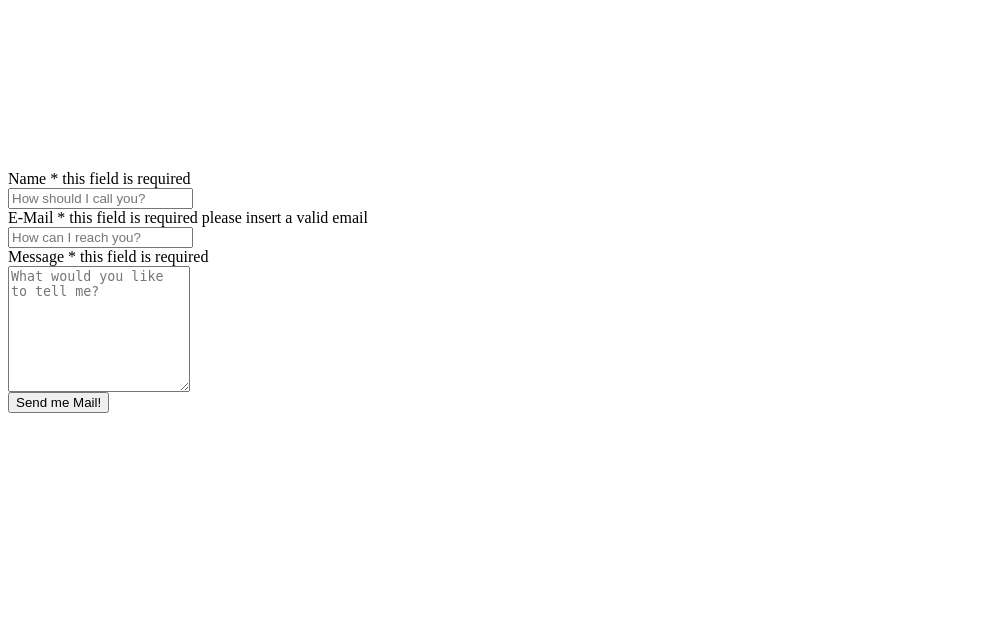
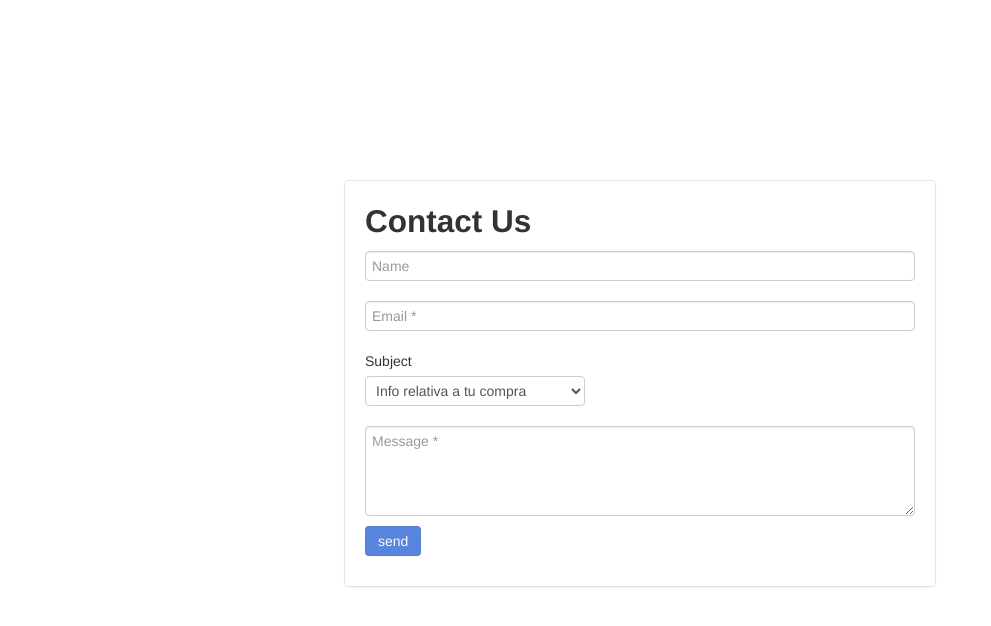
Before and after one commit to Germanrodgue/2DAW, a PHP site: the page made by html5up-arcana/module/contact/view/contact.php in a window 1280 px wide. Shown: the top 626 px of the page, without its empty margins (0-991 px from the left). Run offline with PHP 8.4, Linux system fonts and the light colour scheme; the template is opened without the code that fills it, so the values that code supplies are empty; some libraries are stand-ins or nearby versions.

Commit message:
contact dinamico

```diff
--- a/html5up-arcana/module/contact/resources/functions.xml
+++ b/html5up-arcana/module/contact/resources/functions.xml
@@ -8,4 +8,8 @@
         <name>send_contact</name>
         <uri>send_contact</uri>
     </function>
+    <function>
+        <name>enviar_email</name>
+        <uri>enviar_email</uri>
+    </function>
 </functions>
--- a/html5up-arcana/module/contact/view/contact.php
+++ b/html5up-arcana/module/contact/view/contact.php
@@ -1,34 +1,51 @@
 <br><br><br><br><br><br><br><br><br>
 
-
+<script src="<?php echo CONTACT_LIB_PATH; ?>bootstrap-button.js"></script>
+<script src="<?php echo CONTACT_LIB_PATH; ?>jquery.validate.min.js"></script>
+<script src="<?php echo CONTACT_LIB_PATH; ?>jquery.validate.extended.js"></script>
 <script type="text/javascript" src="<?php echo CONTACT_JS_PATH ?>contact.js"></script>
+<link href="<?php echo CONTACT_CSS_PATH; ?>bootstrap.min.css" rel="stylesheet">
+<link href="<?php echo CONTACT_CSS_PATH; ?>custom.css" rel="stylesheet">
+<script src="https://cdnjs.cloudflare.com/ajax/libs/twitter-bootstrap/4.0.0-alpha/js/bootstrap.min.js"></script>
 
 
+<div class="container" id="content">
+<form id="contact_form" name="contact_form" class="form-contact">
+    <h2 class="form-contact-heading">Contact Us</h2>
 
+    <div class="control-group">
+        <input type="text" id="inputName" name="inputName" placeholder="Name" class="input-block-level" dir="auto" maxlength="100">
+    </div>
+    <div class="control-group">
+        <input type="text" id="inputEmail" name="inputEmail" placeholder="Email *" class="input-block-level" maxlength="100">
+    </div>
+    <div class="control-group">
+        <label for="sel1">Subject</label>
+        <select class="form-control" id="inputSubject" name="inputSubject" title="Choose subject">
+            <option value="compra">Info relativa a tu compra</option>
+            <option value="evento">Celebra un evento con nosotros</option>
+            <option value="programacion">Contacta con nuestro dpto de programacion</option>
+            <option value="Trabaja">Trabaja con nosotros</option>
+            <option value="proyectos">Deseas proponernos proyectos</option>
+            <option value="sugerencias">Haznos sugerencias</option>
+            <option value="reclamaciones">Atendemos tus reclamaciones</option>
+            <option value="club">Club rural_shop</option>
+            <option value="sociales">Proyectos sociales</option>
+            <option value="festivos">Apertura de festivos</option>
+            <option value="novedades">Te avisamos de nuestras novedades</option>
+            <option value="diferente">Algo diferente</option>
+        </select>
+    </div>
+    <div class="control-group">
+          <textarea class="input-block-level" rows="4" name="inputMessage" placeholder="Message *" style="max-width: 100%;" dir="auto"></textarea>
+    </div>
 
-<div class="container">
-<form id="contact">
+    <input type="hidden" name="token" value="contact_form" />
 
-<label for="name" id="name_label">Name *</label>
-<label class="error" for="name" id="name_error">this field is required</label>
-<br /> <input type="text" name="name" id="name" value="" class="text-input" placeholder="How should I call you?" />
+    <input class="btn btn-primary" type="submit" name="submit" id="submitBtn" disabled="disabled" value="send" />
 
+    <img src="<?php echo CONTACT_IMG_PATH; ?>ajax-loader.gif" alt="ajax loader icon" class="ajaxLoader" /><br/><br/>
 
-<br />
-<label for="email" id="email_label">E-Mail *</label>
-<label class="error" for="email" id="email_error">this field is required</label>
-<label class="error" for="email" id="email_invalid_error">please insert a valid email</label>
-<br /> <input type="email" name="email" id="email" value="" class="text-input" placeholder="How can I reach you?" />
-
-
-<br />
-<label for="message">Message *</label>
-<label class="error" for="message" id="message_error">this field is required</label>
-<br /> <textarea name="message" id="message" rows="8" class="text-input" placeholder="What would you like to tell me?"></textarea>
-
-
-<br />
-<input name="submit" id="submit" value="Send me Mail!" type="submit" class="subbutton">
-
+    <div id="resultMessage" style="display: none;"></div>
 </form>
 </div> <!-- /container -->
--- a/html5up-arcana/module/contact/view/js/contact.js
+++ b/html5up-arcana/module/contact/view/js/contact.js
@@ -1,53 +1,117 @@
-$(function() {
-    $('.error').hide();
-    $(".subbutton").click(function() {
+function amigable(url) {
+  var link="";
+  url = url.replace("?", "");
+  url = url.split("&");
 
-      // validate and process form here
+  for (var i=0;i<url.length;i++) {
+      var aux = url[i].split("=");
+      link +=  "/"+aux[1];
+  }
+  return "http://127.0.0.1/html5up-arcana" + link;
+}
 
-      $('.error').hide();
-      var name = $("#name").val();
-        if (name == "") {
-        $("#name_error").show();
-        $("#name").focus();
-        return false;
-      }
-        var email = $("#email").val();
-        if (email == "") {
-        $("#email_error").show();
-        $("#email").focus();
-        return false;
-      }
-      var email = $("#email").val();
-        if ( !isValidEmailAddress( email ) ) {
-        $("#email_invalid_error").show();
-        $("#email").focus();
-        return false;
-      }
-        var message = $("#message").val();
-        if (message == "") {
-        $("#message_error").show();
-        $("#message").focus();
-        return false;
-      }
+function paint(dataString) {
+  $("#resultMessage").html(dataString).fadeIn("slow");
 
- var dataString = {
-            "name": name,
-            "email": email,
-            "mess": message
-        };
+  setTimeout(function() {
+      $("#resultMessage").fadeOut("slow")
+  }, 5000);
+
+  //reset the form
+  $('#contact_form')[0].reset();
+
+  // hide ajax loader icon
+  $('.ajaxLoader').fadeOut("fast");
+
+  // Enable button after processing
+  $('#submitBtn').attr('disabled', false);
+
+  /*if (dataString == "<div class='alert alert-success'>Your message has been sent </div>"){
+      alert(dataString);
+  }else{
+      alert(dataString);
+  }*/
+}
+$(document).ready(function () {
+  $(function(){
+    $('#submitBtn').attr('disabled', false);
+});
+
+$("#contact_form").validate({
+  rules:{
+    inputName:{
+                  required: true
+    },
+    inputEmail:{
+                  required: true,
+                  email: true
+    },
+              inputMessage:{
+                  required: true
+              }
+  },
+  highlight: function(element) {
+      $(element).closest('.control-group').removeClass('success').addClass('error');},
+  success: function(element) {
+      $(element).closest('.control-group').removeClass('error').addClass('success');
+      $(element).closest('.control-group').find('label').remove();
+  },
+  errorClass: "help-inline"
+});
+  $("#contact_form").submit(function(){
+
+    if ($("#contact_form").valid()){
+
+        // Disable button while processing
+        $('#submitBtn').attr('disabled', true);
+
+        // show ajax loader icon
+        $('.ajaxLoader').fadeIn("fast");
 
 
-  $.post("../../contact/send_contact/",{'data':email},
-  function() {
+        var dataString = $("#contact_form").serialize();
+        $.ajax({
+          type: "POST",
+          url: amigable("?module=contact&function=send_contact"),
+          data: dataString,
+          success: function (dataString) {
 
-    });
+            /*  var content = document.getElementById("content");
+              content.innerHTML = dataString;*/
+              paint(dataString);
+          }
+      })
+      .fail(function () {
+          paint("<div class='alert alert-error'>Error en el servidor. Intentelo más tarde...</div>");
+      });
 
-
-});
+    }
+    return false;
 });
 
 
 
+
+
+});
+
+
+
+function send_data(name, email, message){
+
+  var dataString = {
+    "name": name,
+    "email": email,
+    "mess": message
+  };
+
+
+$.post("../../contact/send_contact/",{'data':dataString},
+function(response) {
+alert(response);
+});
+
+}
 // Validate the email address
 function isValidEmailAddress(emailAddress) {
     var pattern = new RegExp(/^((([a-z]|\d|[!#\$%&'\*\+\-\/=\?\^_`{\|}~]|[\u00A0-\uD7FF\uF900-\uFDCF\uFDF0-\uFFEF])+(\.([a-z]|\d|[!#\$%&'\*\+\-\/=\?\^_`{\|}~]|[\u00A0-\uD7FF\uF900-\uFDCF\uFDF0-\uFFEF])+)*)|((\x22)((((\x20|\x09)*(\x0d\x0a))?(\x20|\x09)+)?(([\x01-\x08\x0b\x0c\x0e-\x1f\x7f]|\x21|[\x23-\x5b]|[\x5d-\x7e]|[\u00A0-\uD7FF\uF900-\uFDCF\uFDF0-\uFFEF])|(\\([\x01-\x09\x0b\x0c\x0d-\x7f]|[\u00A0-\uD7FF\uF900-\uFDCF\uFDF0-\uFFEF]))))*(((\x20|\x09)*(\x0d\x0a))?(\x20|\x09)+)?(\x22)))@((([a-z]|\d|[\u00A0-\uD7FF\uF900-\uFDCF\uFDF0-\uFFEF])|(([a-z]|\d|[\u00A0-\uD7FF\uF900-\uFDCF\uFDF0-\uFFEF])([a-z]|\d|-|\.|_|~|[\u00A0-\uD7FF\uF900-\uFDCF\uFDF0-\uFFEF])*([a-z]|\d|[\u00A0-\uD7FF\uF900-\uFDCF\uFDF0-\uFFEF])))\.)+(([a-z]|[\u00A0-\uD7FF\uF900-\uFDCF\uFDF0-\uFFEF])|(([a-z]|[\u00A0-\uD7FF\uF900-\uFDCF\uFDF0-\uFFEF])([a-z]|\d|-|\.|_|~|[\u00A0-\uD7FF\uF900-\uFDCF\uFDF0-\uFFEF])*([a-z]|[\u00A0-\uD7FF\uF900-\uFDCF\uFDF0-\uFFEF])))\.?$/i);
```
Also changed, not shown: html5up-arcana/classes/email/email.inc.php (+53 -3 lines), html5up-arcana/module/contact/controller/controller_contact.class.php (+20 -10 lines).
